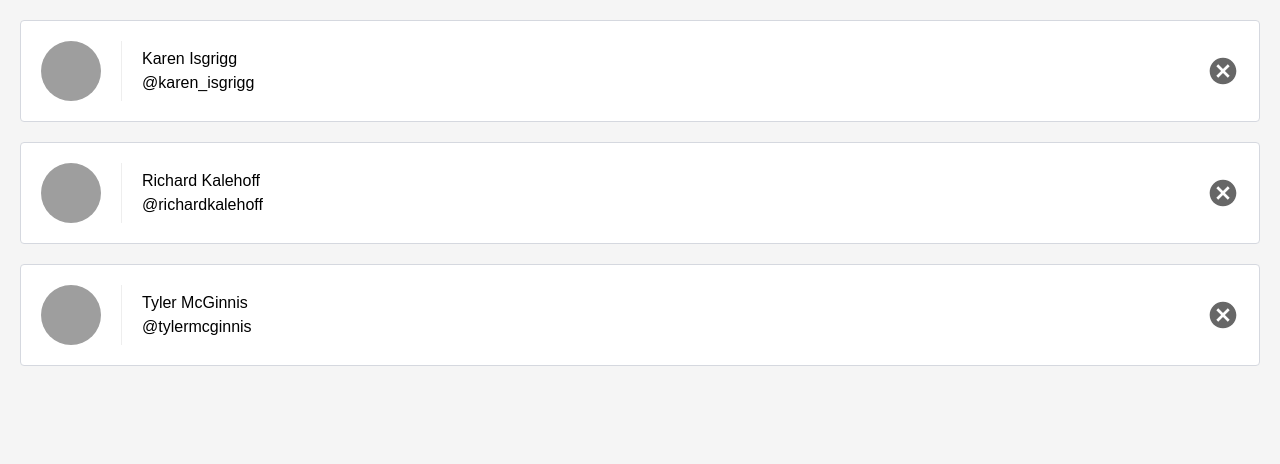
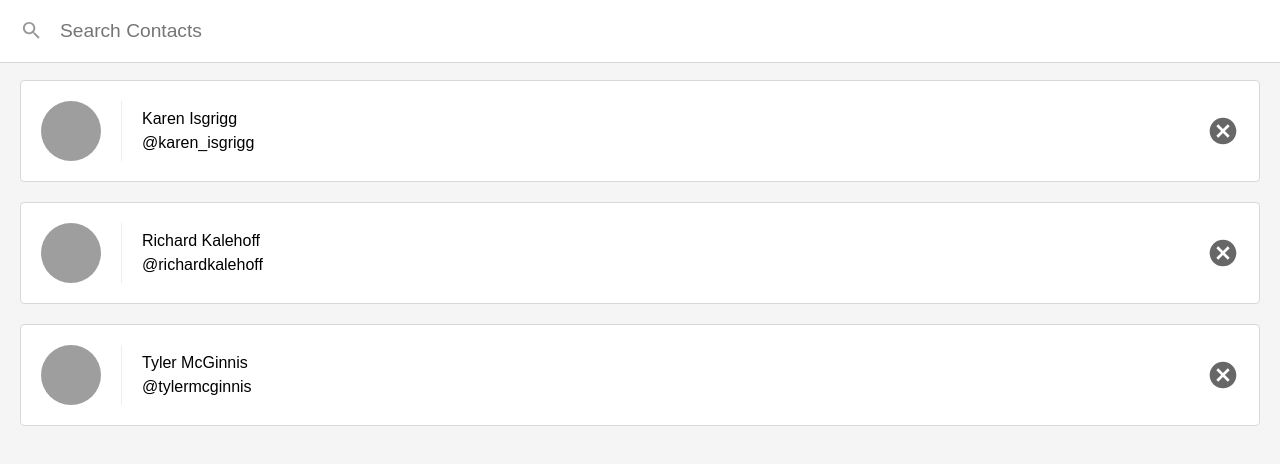
Before and after one commit to AhmedAlaaEzzt/contacts, a React (Create React App) app: page / in a window 1280 px wide. Shown: the top 464 px of the page. Built offline with nearby package versions, Linux system fonts and the light colour scheme.

Commit message:
create filter input for our contacts list

```diff
--- a/src/components/contact-list/contact-list.component.jsx
+++ b/src/components/contact-list/contact-list.component.jsx
@@ -1,8 +1,25 @@
+import PropTypes from "prop-types";
+import { useState } from "react";
+
 const ContactList = ({ contacts, removeContact }) => {
+  const [query, setQuery] = useState("");
+
+  const showingContacts = query ===''
+  ? contacts
+  : contacts.filter(contact => contact.name.toLowerCase().includes(query.toLowerCase()) )
 
   return (
+    <div className="list-contacts">
+      <div className="list-contacts-top">
+        <input
+          className="search-contacts"
+          type="text"
+          placeholder="Search Contacts"
+          value={query}
+          onChange={(event)=> setQuery(event.target.value.trim())} />
+      </div>
       <ol className="contact-list">
-      {contacts.map(({ id, name, avatarURL, handle }) => (
+        {showingContacts.map(({ id, name, avatarURL, handle }) => (
           <li key={id} className="contact-list-item">
             <div
               className="contact-avatar"
@@ -14,13 +31,20 @@ const ContactList = ({ contacts, removeContact }) => {
             </div>
             <button
               className="contact-remove"
-            onClick={() => removeContact(id)}>
+              onClick={() => removeContact(id)}
+            >
               Remove
             </button>
           </li>
         ))}
       </ol>
+    </div>
   );
 };
 
+ContactList.propTypes = {
+  contacts: PropTypes.array.isRequired,
+  removeContact: PropTypes.func.isRequired,
+};
+
 export default ContactList;
```
Also changed, not shown: src/App.js (+8 -8 lines). Lines whose indentation alone changed are shown as unchanged.
